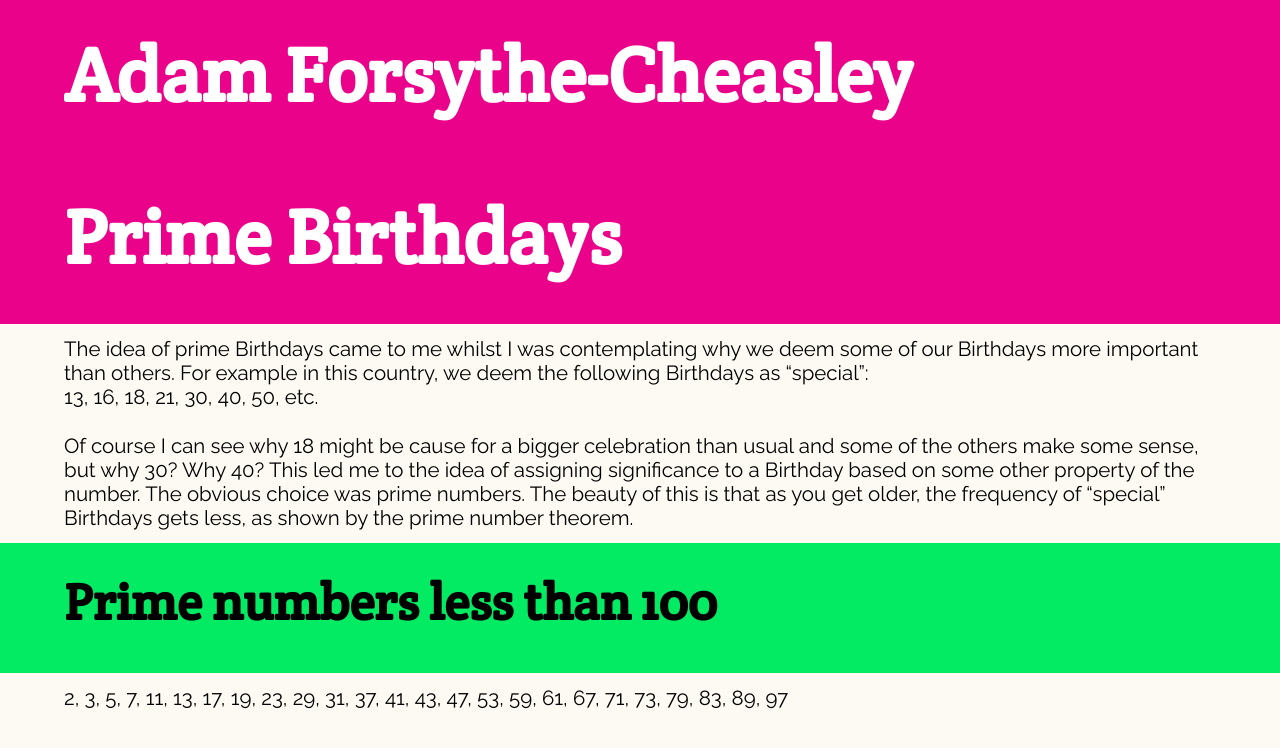
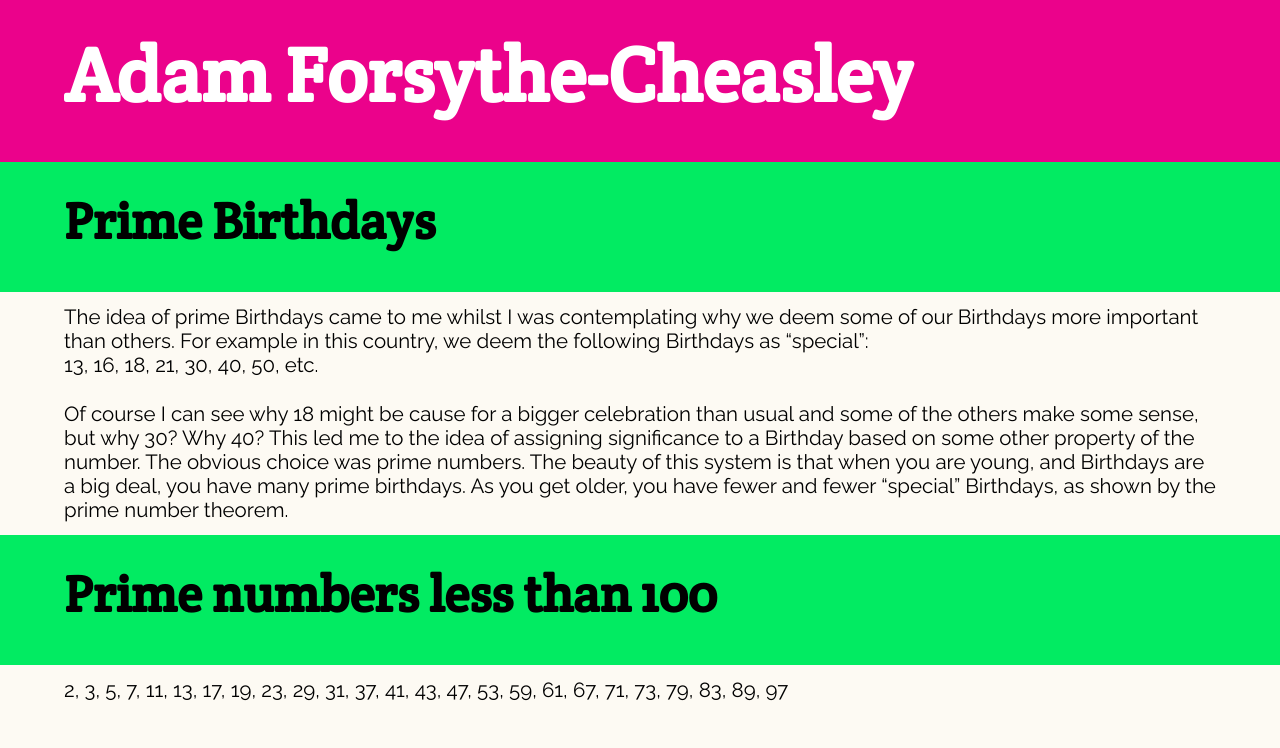
Before and after one commit to adamcheasley/adamcheasley.github.io, a Jekyll site: the page built from prime.md, in a window 1280 px wide. Shown: the top 748 px of the page. Built offline with Jekyll 4.4.1, drawn with Linux system fonts in a browser that asks for light colours.

Commit message:
Fix some bad writing

```diff
--- a/prime.md
+++ b/prime.md
@@ -3,11 +3,11 @@
 layout: default
 ---
 
-# Prime Birthdays
+## Prime Birthdays
 The idea of prime Birthdays came to me whilst I was contemplating why we deem some of our Birthdays more important than others. For example in this country, we deem the following Birthdays as "special":
 13, 16, 18, 21, 30, 40, 50, etc.
 
-Of course I can see why 18 might be cause for a bigger celebration than usual and some of the others make some sense, but why 30? Why 40? This led me to the idea of assigning significance to a Birthday based on some other property of the number. The obvious choice was prime numbers. The beauty of this is that as you get older, the frequency of "special" Birthdays gets less, as shown by the prime number theorem.
+Of course I can see why 18 might be cause for a bigger celebration than usual and some of the others make some sense, but why 30? Why 40? This led me to the idea of assigning significance to a Birthday based on some other property of the number. The obvious choice was prime numbers. The beauty of this system is that when you are young, and Birthdays are a big deal, you have many prime birthdays. As you get older, you have fewer and fewer "special" Birthdays, as shown by the prime number theorem.
 
 ## Prime numbers less than 100
 
```
